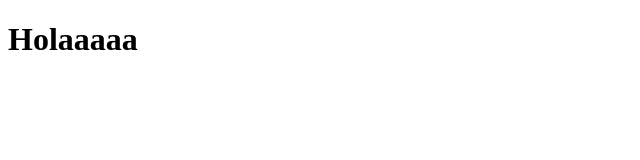
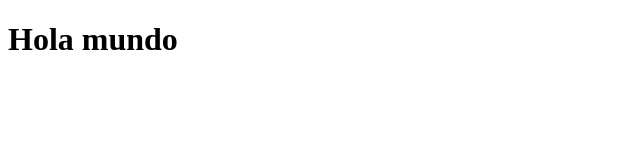
Before and after one commit to cc3saru/Practica1, a plain HTML site: page hola.html in a window 1280 px wide. Shown: the whole page, without its empty margins (0-640 px from the left). Drawn offline with Linux system fonts and the light colour scheme.

Commit message:
cambia el texto dentro del h1

```diff
--- a/hola.html
+++ b/hola.html
@@ -7,7 +7,7 @@
 </head>
 <body>
     <h1>
-        Holaaaaa
+        Hola mundo
     </h1>
 </body>
 </html>
```
